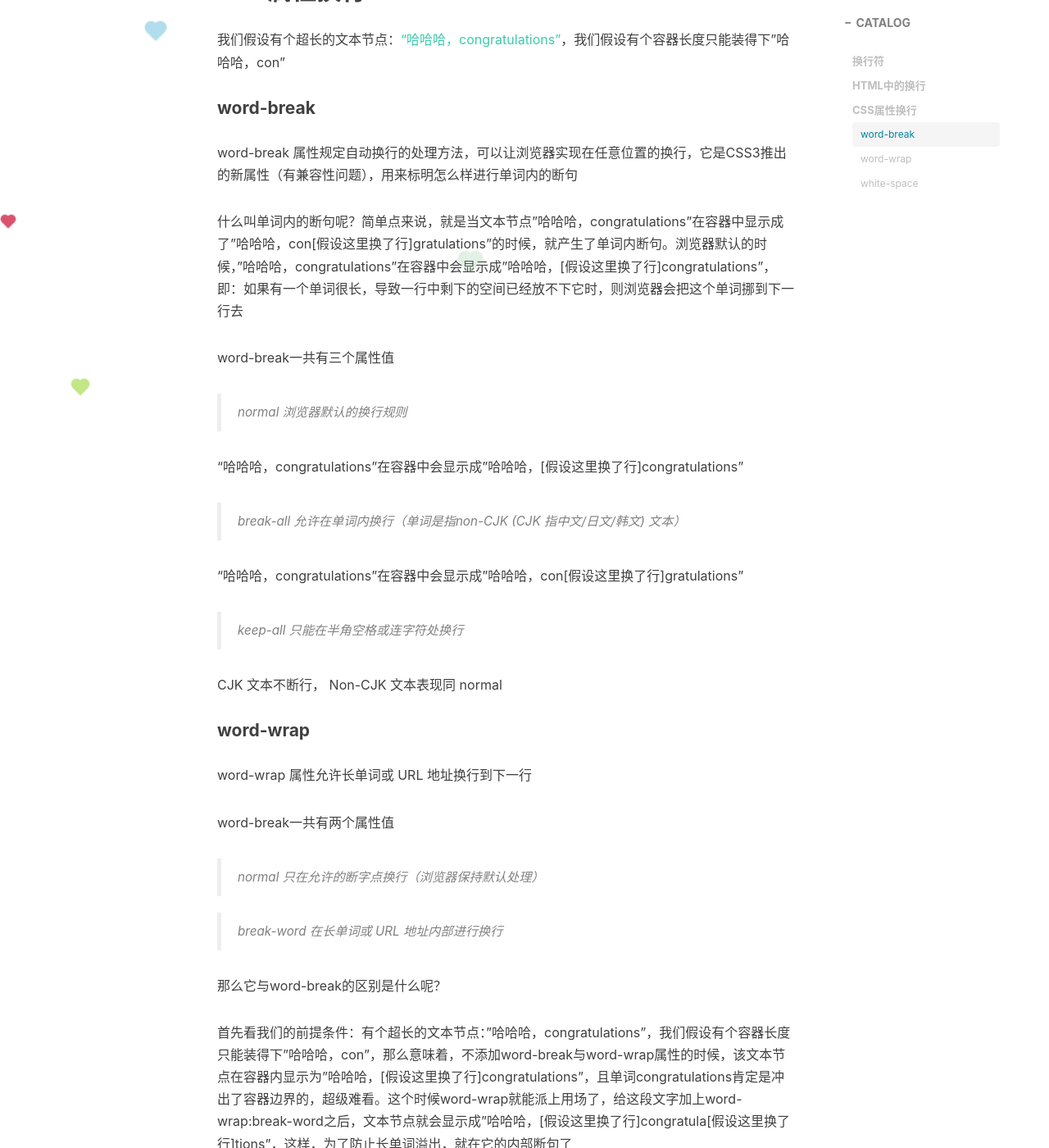
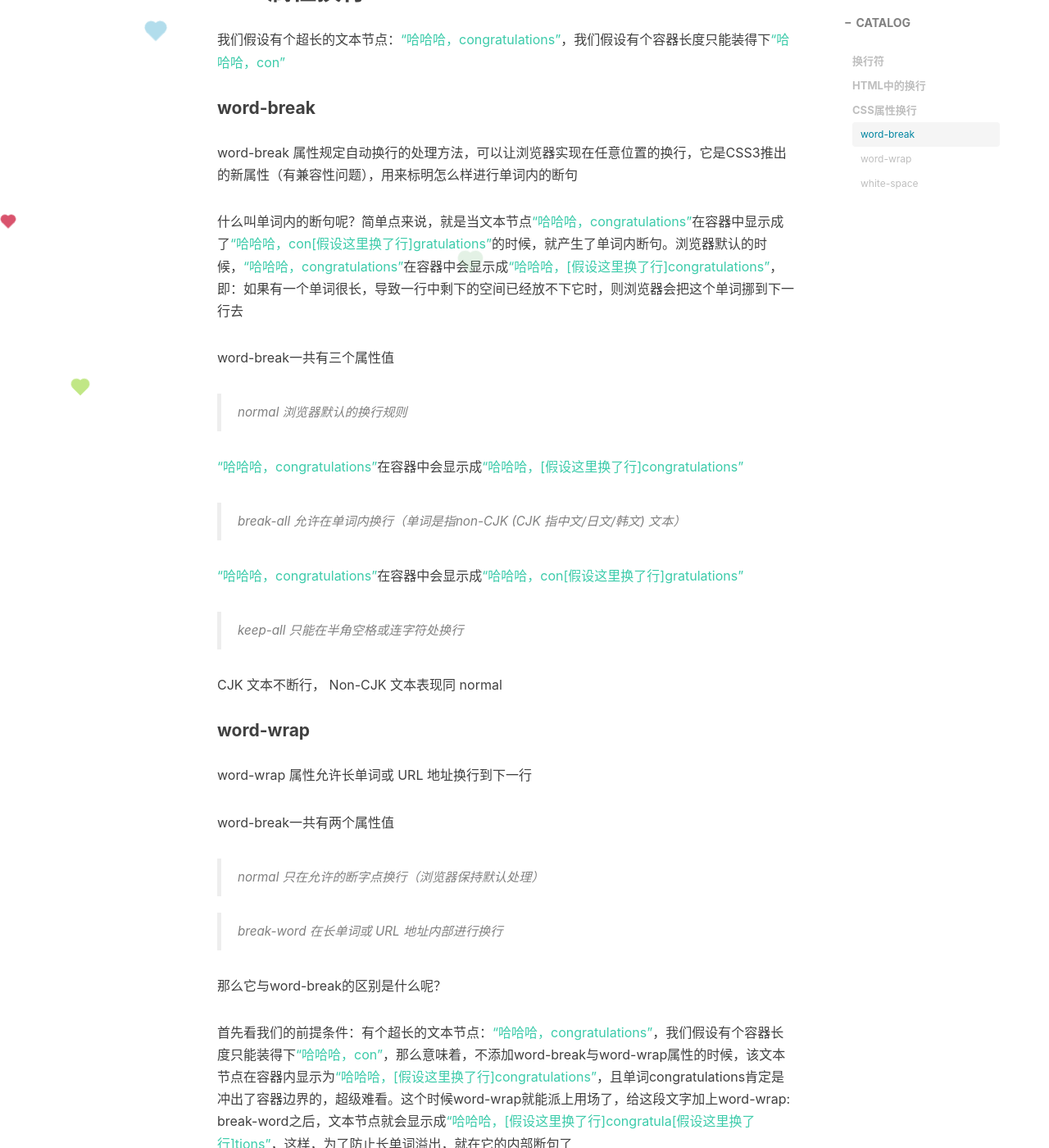
Before and after one commit to awang0608/awang0608.github.io, a Jekyll site: the page built from _posts/2019-12-20-关于换行以及换行标签.md, in a window 1280 px wide and 1400 px high, scrolled down 3389 px. Shown: the whole window at 82% size. Built offline with Jekyll 4.4.1, drawn with Linux system fonts in a browser that asks for light colours; nearby versions of some CDN libraries; comment, search, counter and statistics services are not loaded; a style sheet for code colours, icons or effects is not loaded; some of the changed text lies outside the part shown.

Commit message:
完善1220

```diff
--- a/_posts/2019-12-20-关于换行以及white-space.md
+++ b/_posts/2019-12-20-关于换行以及换行标签.md
@@ -43,7 +43,7 @@ tags:
 
 当然，除了这几种，不同的语言可能会有它们自己的换行符，比如C++的endl，VB的空格+下划线
 
-百度百科显示，word换行符是一种换行符号，它的作用是换行显示，但是它不是真正的段落标记，它的换行不是真正意义上的重起一段，因此被换行符分割的文字其实仍然还是一个段落中的，word中基于段落的所有操作都是不会识别换行符为段落结尾的，再加上在HTML中，只能识别br标签来做基本的文本换行，所以，这也就是文章开头说的，为什么word软回车换行符不能在HTML中正确回车显示了。
+百度百科显示，word换行符是一种换行符号，它的作用是换行显示，但是它不是真正的段落标记，它的换行不是真正意义上的重起一段，因此被换行符分割的文字其实仍然还是一个段落中的，**word中基于段落的所有操作都是不会识别换行符为段落结尾的，再加上在HTML中，只能识别br标签来做基本的文本换行，所以，这也就是文章开头说的，为什么word软回车换行符不能在HTML中正确回车显示了**。
 
 ## HTML中的换行
 
@@ -99,23 +99,23 @@ pre 元素可定义预格式化的文本，被包围在 pre 元素中的文本
 
 ## CSS属性换行
 
-我们假设有个超长的文本节点：<span style="color: #3ccbaa; ">"哈哈哈，congratulations"</span>，我们假设有个容器长度只能装得下"哈哈哈，con"
+我们假设有个超长的文本节点：<span style="color: #3ccbaa; ">"哈哈哈，congratulations"</span>，我们假设有个容器长度只能装得下<span style="color: #3ccbaa; ">"哈哈哈，con"</span>
 
 #### word-break
 
 word-break 属性规定自动换行的处理方法，可以让浏览器实现在任意位置的换行，它是CSS3推出的新属性（有兼容性问题），用来标明怎么样进行单词内的断句
 
-什么叫单词内的断句呢？简单点来说，就是当文本节点"哈哈哈，congratulations"在容器中显示成了"哈哈哈，con[假设这里换了行]gratulations"的时候，就产生了单词内断句。浏览器默认的时候，"哈哈哈，congratulations"在容器中会显示成"哈哈哈，[假设这里换了行]congratulations"，即：如果有一个单词很长，导致一行中剩下的空间已经放不下它时，则浏览器会把这个单词挪到下一行去
+什么叫单词内的断句呢？简单点来说，就是当文本节点<span style="color: #3ccbaa; ">"哈哈哈，congratulations"</span>在容器中显示成了<span style="color: #3ccbaa; ">"哈哈哈，con[假设这里换了行]gratulations"</span>的时候，就产生了单词内断句。浏览器默认的时候，<span style="color: #3ccbaa; ">"哈哈哈，congratulations"</span>在容器中会显示成<span style="color: #3ccbaa; ">"哈哈哈，[假设这里换了行]congratulations"</span>，即：如果有一个单词很长，导致一行中剩下的空间已经放不下它时，则浏览器会把这个单词挪到下一行去
 
 word-break一共有三个属性值
 
 > normal 浏览器默认的换行规则
 
-"哈哈哈，congratulations"在容器中会显示成"哈哈哈，[假设这里换了行]congratulations"
+<span style="color: #3ccbaa; ">"哈哈哈，congratulations"</span>在容器中会显示成<span style="color: #3ccbaa; ">"哈哈哈，[假设这里换了行]congratulations"</span>
 
 > break-all 允许在单词内换行（单词是指non-CJK (CJK 指中文/日文/韩文) 文本）
 
-"哈哈哈，congratulations"在容器中会显示成"哈哈哈，con[假设这里换了行]gratulations"
+<span style="color: #3ccbaa; ">"哈哈哈，congratulations"</span>在容器中会显示成<span style="color: #3ccbaa; ">"哈哈哈，con[假设这里换了行]gratulations"</span>
 
 > keep-all 只能在半角空格或连字符处换行
 
@@ -133,9 +133,9 @@ word-break一共有两个属性值
 
 那么它与word-break的区别是什么呢？
 
-首先看我们的前提条件：有个超长的文本节点："哈哈哈，congratulations"，我们假设有个容器长度只能装得下"哈哈哈，con"，那么意味着，不添加word-break与word-wrap属性的时候，该文本节点在容器内显示为"哈哈哈，[假设这里换了行]congratulations"，且单词congratulations肯定是冲出了容器边界的，超级难看。这个时候word-wrap就能派上用场了，给这段文字加上word-wrap:break-word之后，文本节点就会显示成"哈哈哈，[假设这里换了行]congratula[假设这里换了行]tions"，这样，为了防止长单词溢出，就在它的内部断句了
+首先看我们的前提条件：有个超长的文本节点：<span style="color: #3ccbaa; ">"哈哈哈，congratulations"</span>，我们假设有个容器长度只能装得下<span style="color: #3ccbaa; ">"哈哈哈，con"</span>，那么意味着，不添加word-break与word-wrap属性的时候，该文本节点在容器内显示为<span style="color: #3ccbaa; ">"哈哈哈，[假设这里换了行]congratulations"</span>，且单词congratulations肯定是冲出了容器边界的，超级难看。这个时候word-wrap就能派上用场了，给这段文字加上word-wrap: break-word之后，文本节点就会显示成<span style="color: #3ccbaa; ">"哈哈哈，[假设这里换了行]congratula[假设这里换了行]tions"</span>，这样，为了防止长单词溢出，就在它的内部断句了
 
-那既然有word-wrap，又为什么要有word-break属性呢？简单来说，当设置**word-break:break-all; word-wrap:break-word**，我们的超长文本"哈哈哈，congratulations"就会显示成"哈哈哈，con[假设这里换了行]gratulatio[假设这里换了行]ns"，它的用处就是：节省空间！是的，你没有看错！
+那既然有word-wrap，又为什么要有word-break属性呢？简单来说，当设置**word-break:break-all; word-wrap:break-word**，我们的超长文本<span style="color: #3ccbaa; ">"哈哈哈，congratulations"</span>就会显示成<span style="color: #3ccbaa; ">"哈哈哈，con[假设这里换了行]gratulatio[假设这里换了行]ns"</span>，它的用处就是：节省空间！是的，你没有看错！
 
 word-wrap 是用来决定允不允许单词内断句的，如果不允许的话长单词就会溢出。最重要的一点是它还是会首先尝试挪到下一行，看看下一行的宽度够不够，不够的话就进行单词内的断句
 
@@ -161,11 +161,11 @@ white-space一共有五个属性值
 
 > pre 空白会被浏览器保留，其行为方式类似 HTML 中的 <pre> 标签
 
-多个空格被保留，换行符被保留，不会在容器宽度内自调整换行，直到遇到 <br> 标签为止
+多个空格被保留，换行符被保留，不会在容器宽度内自调整换行，直到遇到 \<br\> 标签为止
 
 ![image](https://awang0608.github.io/img/201912/white-space-pre.jpg)
 
-> nowrap 文本不会换行，文本会在在同一行上继续，直到遇到 <br> 标签为止
+> nowrap 文本不会换行，文本会在在同一行上继续，直到遇到 \<br\> 标签为止
 
 多个空格合并成1个空格，换行符被忽略，不会在容器宽度内自调整换行，这是它与默认行为不一样的地方
 
@@ -186,3 +186,5 @@ white-space一共有五个属性值
 > inherit 规定应该从父元素继承 white-space 属性的值
 
 以上，可根据实际情况选择自己想要的属性值
+
+另：若换行处想添加连字符，将congratulations换行显示为con-gratulatio-ns的话，可使用属性**hyphens：auto;**在适当的位置自动插入连字符换行
```
Also changed, not shown: other parts of _posts/2019-12-20-关于换行以及换行标签.md (+6 -6 lines).
